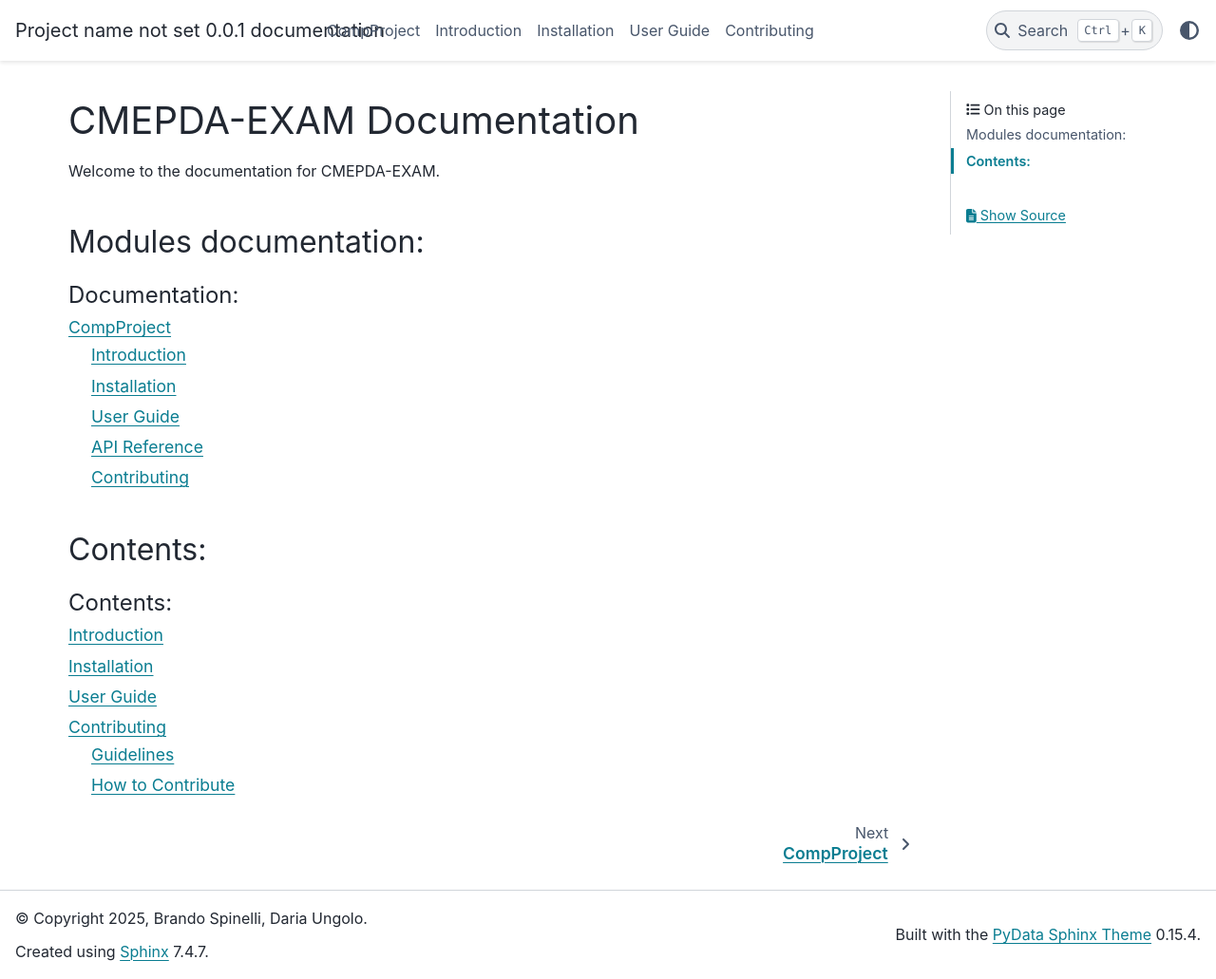
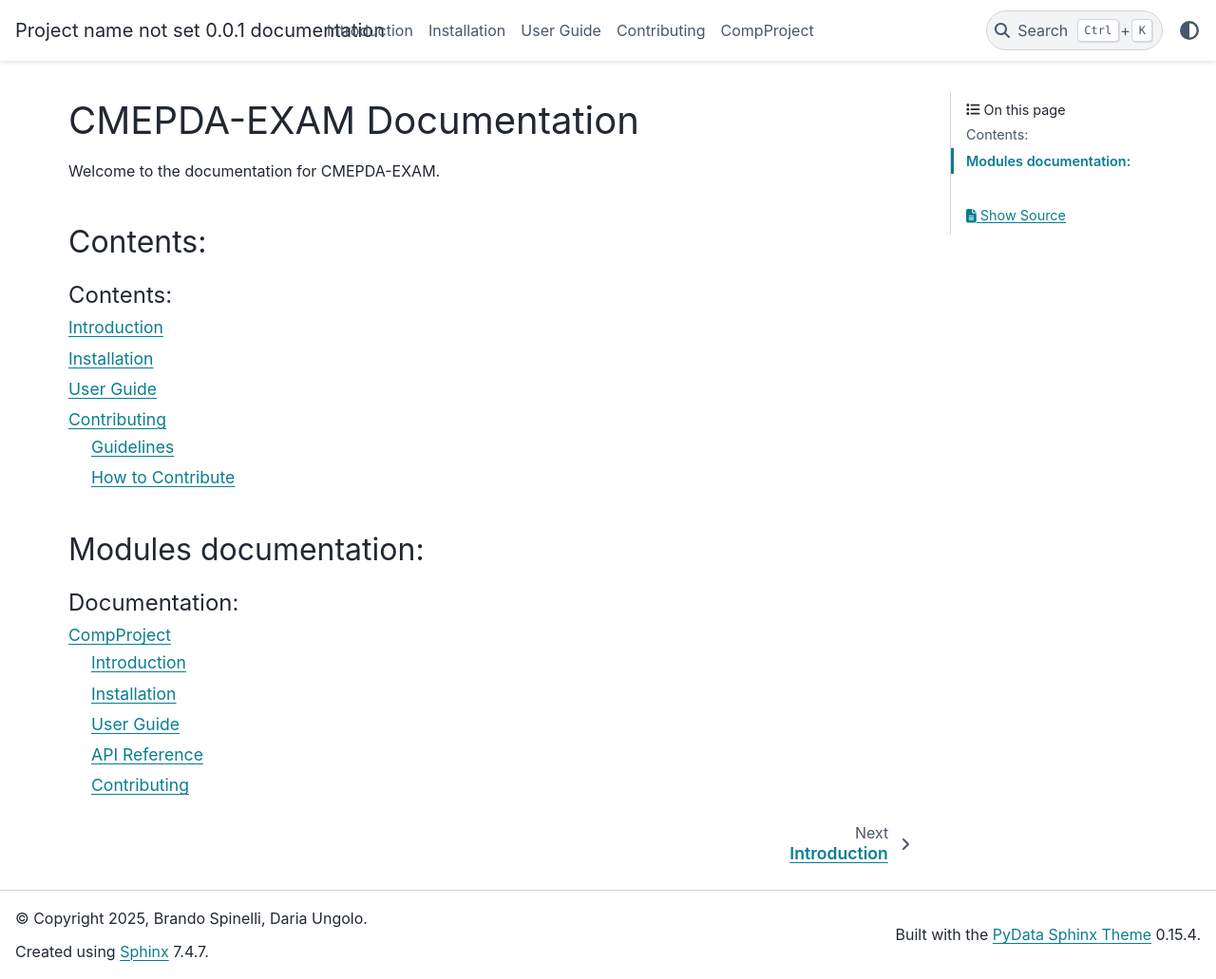
Before and after one commit to DariaUngolo/CMEPDA-EXAM, a Sphinx documentation site: the page built from docs/source/index.rst, in a window 1280 px wide and 1031 px high. Shown: the whole window at 95% size. Built offline with Sphinx 7.4.7 and the PyData theme 0.15.4, drawn with Linux system fonts in a browser that asks for light colours; part of the change alters nothing that is shown.

```diff
--- a/docs/source/index.rst
+++ b/docs/source/index.rst
@@ -7,15 +7,6 @@ CMEPDA-EXAM Documentation
 ==========================
 
 Welcome to the documentation for CMEPDA-EXAM.
-
-Modules documentation:
-----------------------
-
-.. toctree::
-   :maxdepth: 2
-   :caption: Documentation:
-
-   modules
 
 
 Contents:
@@ -29,3 +20,13 @@ Contents:
    Installation
    User Guide
    Contributing
+
+
+Modules documentation:
+----------------------
+
+.. toctree::
+   :maxdepth: 2
+   :caption: Documentation:
+
+   modules
```
